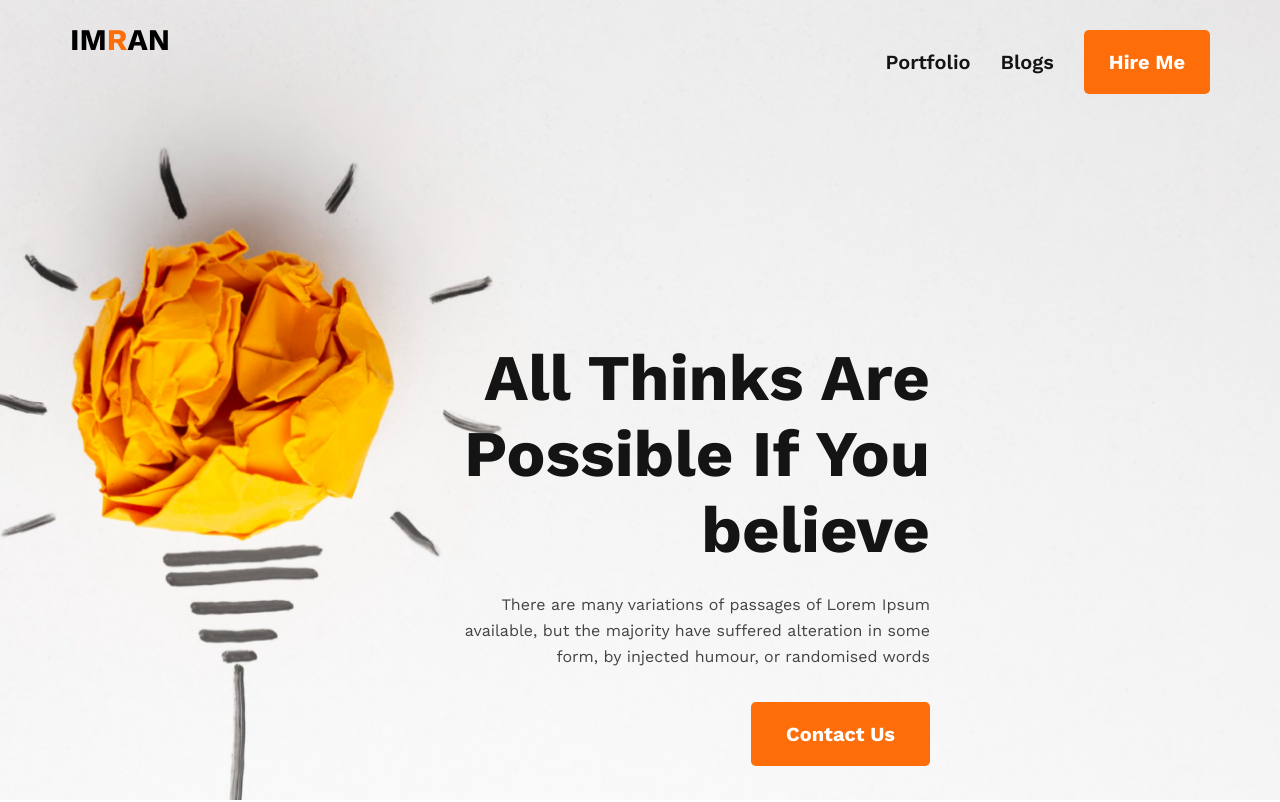
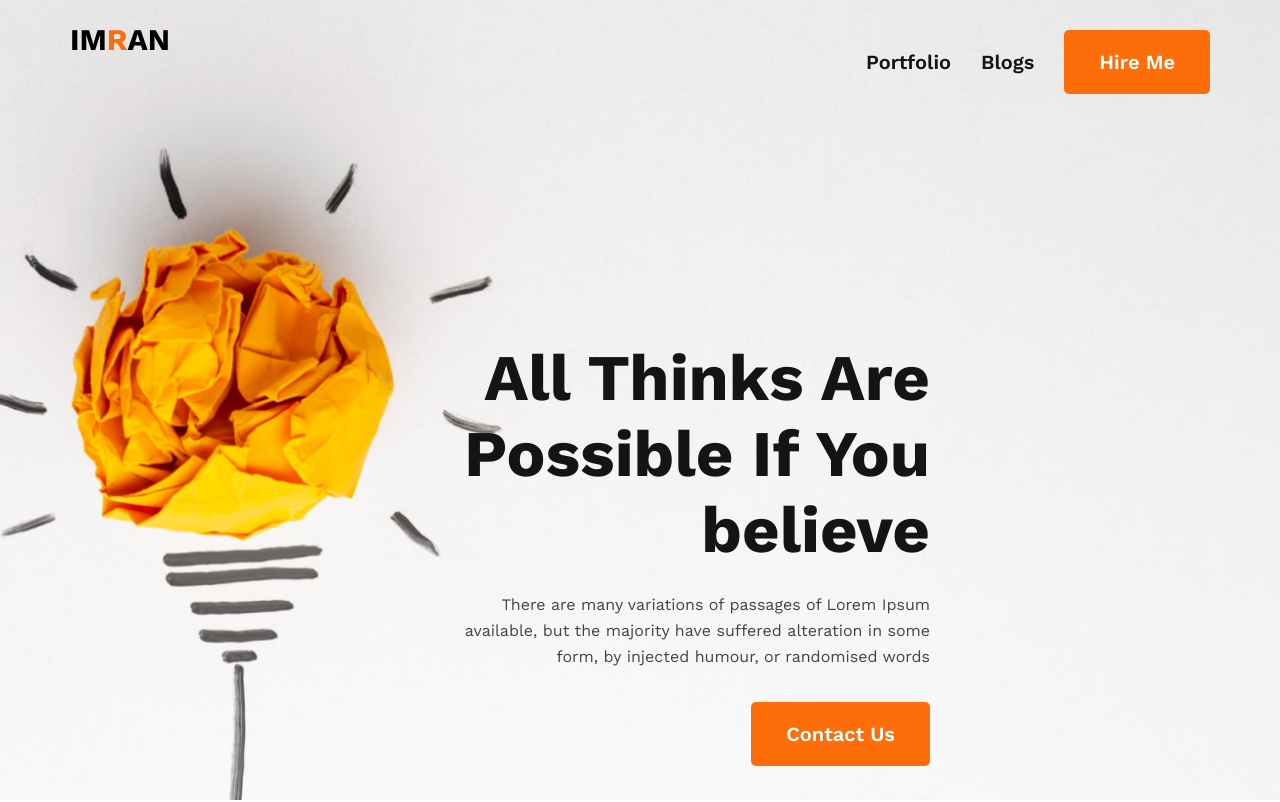
Before and after one commit to imranhasan871/New-Year-Me, a plain HTML site: page index.html in a window 1280 px wide. Shown: the top 802 px of the page. Drawn offline with nearby package versions, Linux system fonts and the light colour scheme.

```diff
--- a/css/style.css
+++ b/css/style.css
@@ -7,21 +7,10 @@
 }
 
 /* Common CSS Styles */
-.nav-btn {
-  color: #ffffff;
-  font-weight: 700;
-  font-size: 20px;
-  border: 0;
-  padding: 18px 25px;
-  height: 64px;
-  border-radius: 5px;
-  background: #fd6e0a;
-  cursor: pointer;
-  transition: all 0.3s ease-in-out;
-}
+
 .btn-primary {
   color: #ffffff;
-  font-weight: 700;
+  font-weight: 600;
   font-size: 20px;
   border: 0;
   padding: 18px 35px;
--- a/index.html
+++ b/index.html
@@ -14,18 +14,21 @@
     <title>NewYear | New Me</title>
   </head>
   <body>
-    <!-- Header Section -->
     <header>
+      <!-- Navigation Section Starts Here -->
       <nav class="main">
         <h2 class="nav-title">IM<span class="text-primary">R</span>AN</h2>
         <ul class="nav-links">
           <li><a href="#">Portfolio</a></li>
           <li><a href="#">Blogs</a></li>
           <li>
-            <a href=""><button class="nav-btn">Hire Me</button></a>
+            <a href=""><button class="btn-primary">Hire Me</button></a>
           </li>
         </ul>
       </nav>
+      <!-- Navigation Section Ends Here -->
+
+      <!-- Banner Section Starts Here -->
       <div class="banner-info">
         <h1 class="banner-title">
           All Thinks Are <br />
@@ -39,8 +42,8 @@
         </p>
         <button class="btn-primary">Contact Us</button>
       </div>
+      <!-- Banner Section Ends Here -->
     </header>
-    <!-- Header Section Ends Here -->
 
     <!-- Main Section Starts Here -->
     <main class="main">
```
Also changed, not shown: images/banner/banner2.png (deleted), images/banner/banner3.png (deleted), images/gradient1.png (deleted), images/gradient2.png (deleted), images/gradient3.png (deleted), images/person.png.
